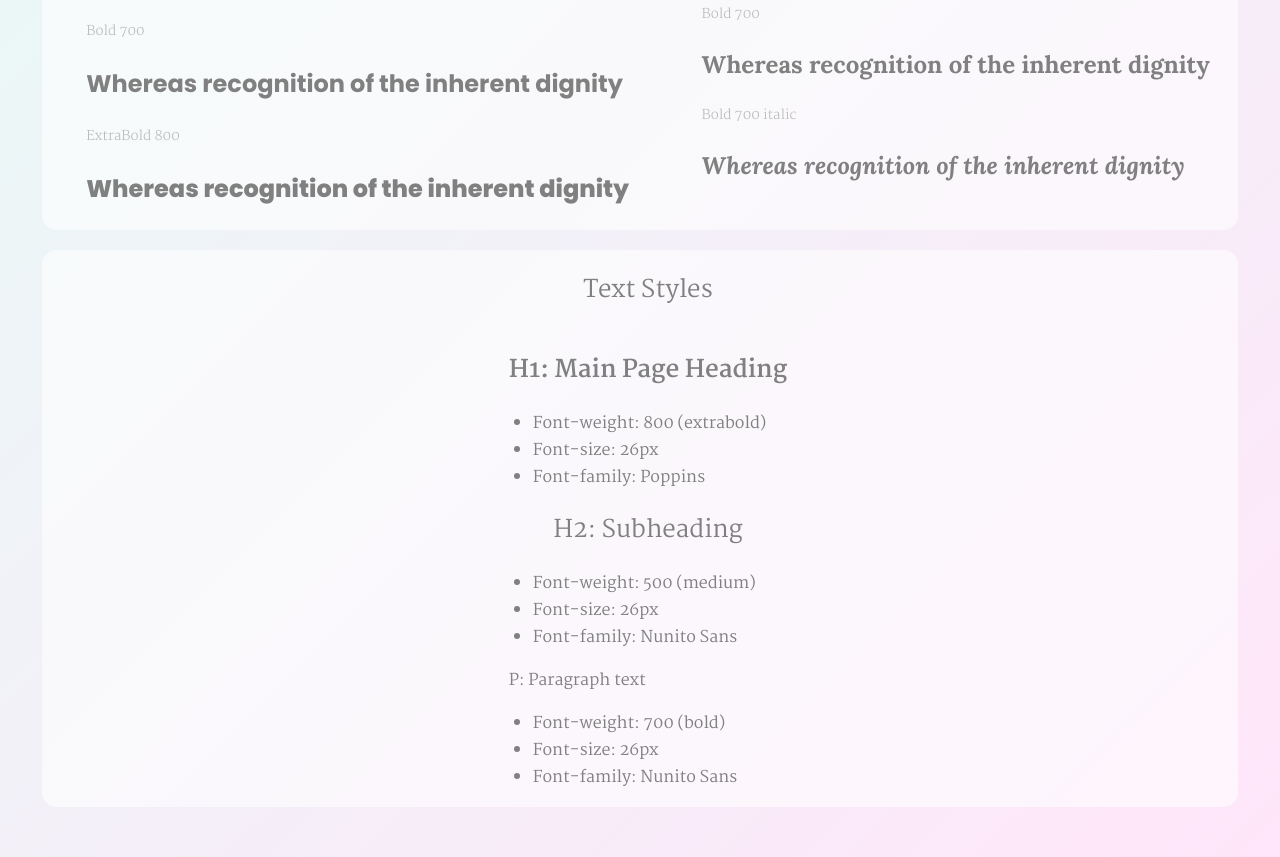
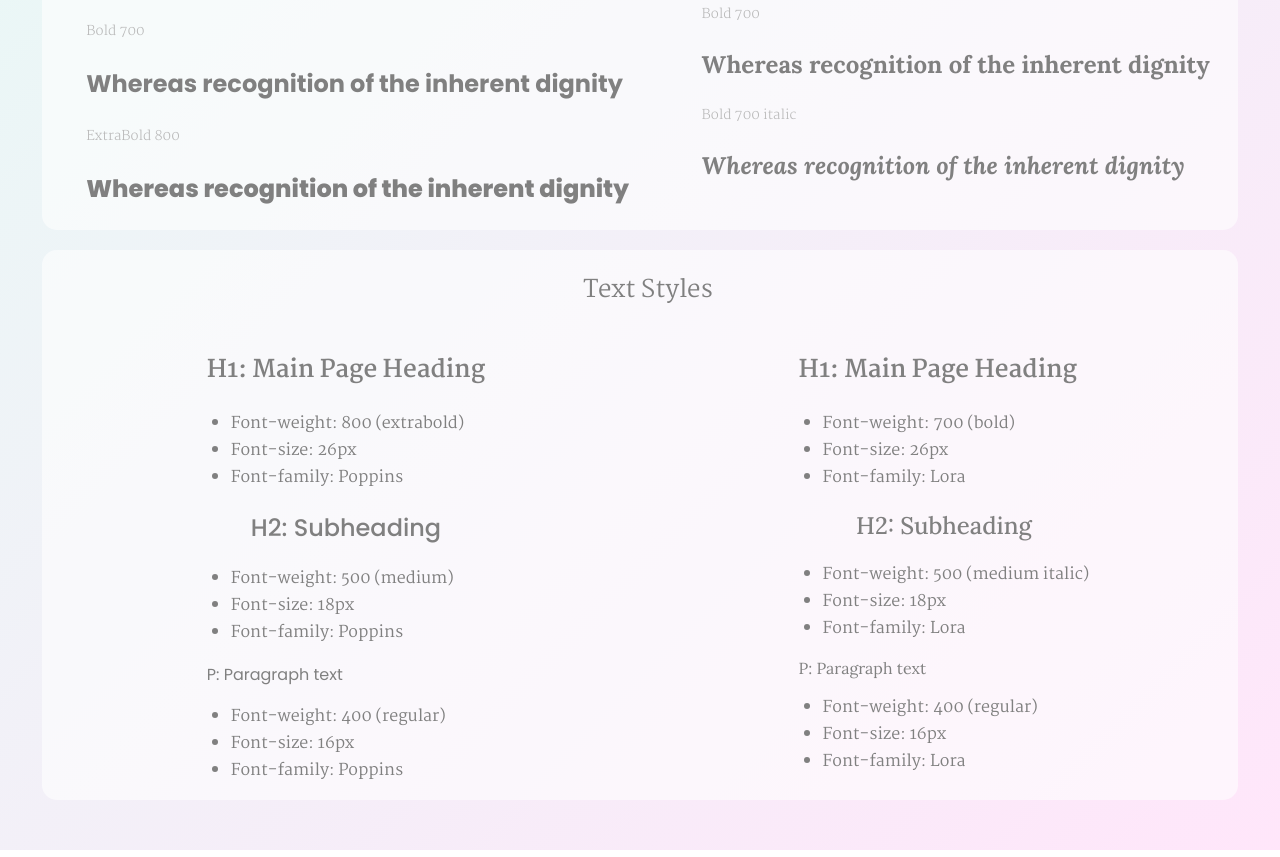
Before and after one commit to VanyaMark/website-design-system-starting, a plain HTML site: page index.html in a window 1280 px wide. Shown: the part 791-1648 px from the top of the page. Drawn offline with Linux system fonts and the light colour scheme.

Commit message:
added text styles for Lora font

```diff
--- a/index.html
+++ b/index.html
@@ -124,23 +124,43 @@
       <h2>Text Styles</h2>
       <div class="container">
         <div>
-          <h1>H1: Main Page Heading</h1>
+          <h1 class="poppins">H1: Main Page Heading</h1>
           <ul>
             <li>Font-weight: 800 (extrabold)</li>
             <li>Font-size: 26px</li>
             <li>Font-family: Poppins</li>
           </ul>
-          <h2>H2: Subheading</h2>
+          <h2 class="poppins">H2: Subheading</h2>
           <ul>
             <li>Font-weight: 500 (medium)</li>
-            <li>Font-size: 26px</li>
-            <li>Font-family: Nunito Sans</li>
+            <li>Font-size: 18px</li>
+            <li>Font-family: Poppins</li>
           </ul>
-          <p>P: Paragraph text</p>
+          <p class="poppins">P: Paragraph text</p>
+          <ul>
+            <li>Font-weight: 400 (regular)</li>
+            <li>Font-size: 16px</li>
+            <li>Font-family: Poppins</li>
+          </ul>
+        </div>
+        <div>
+          <h1 class="lora">H1: Main Page Heading</h1>
           <ul>
             <li>Font-weight: 700 (bold)</li>
             <li>Font-size: 26px</li>
-            <li>Font-family: Nunito Sans</li>
+            <li>Font-family: Lora</li>
+          </ul>
+          <h2 class="lora">H2: Subheading</h2>
+          <ul>
+            <li>Font-weight: 500 (medium italic)</li>
+            <li>Font-size: 18px</li>
+            <li>Font-family: Lora</li>
+          </ul>
+          <p class="lora">P: Paragraph text</p>
+          <ul>
+            <li>Font-weight: 400 (regular)</li>
+            <li>Font-size: 16px</li>
+            <li>Font-family: Lora</li>
           </ul>
         </div>
       </div>
```
